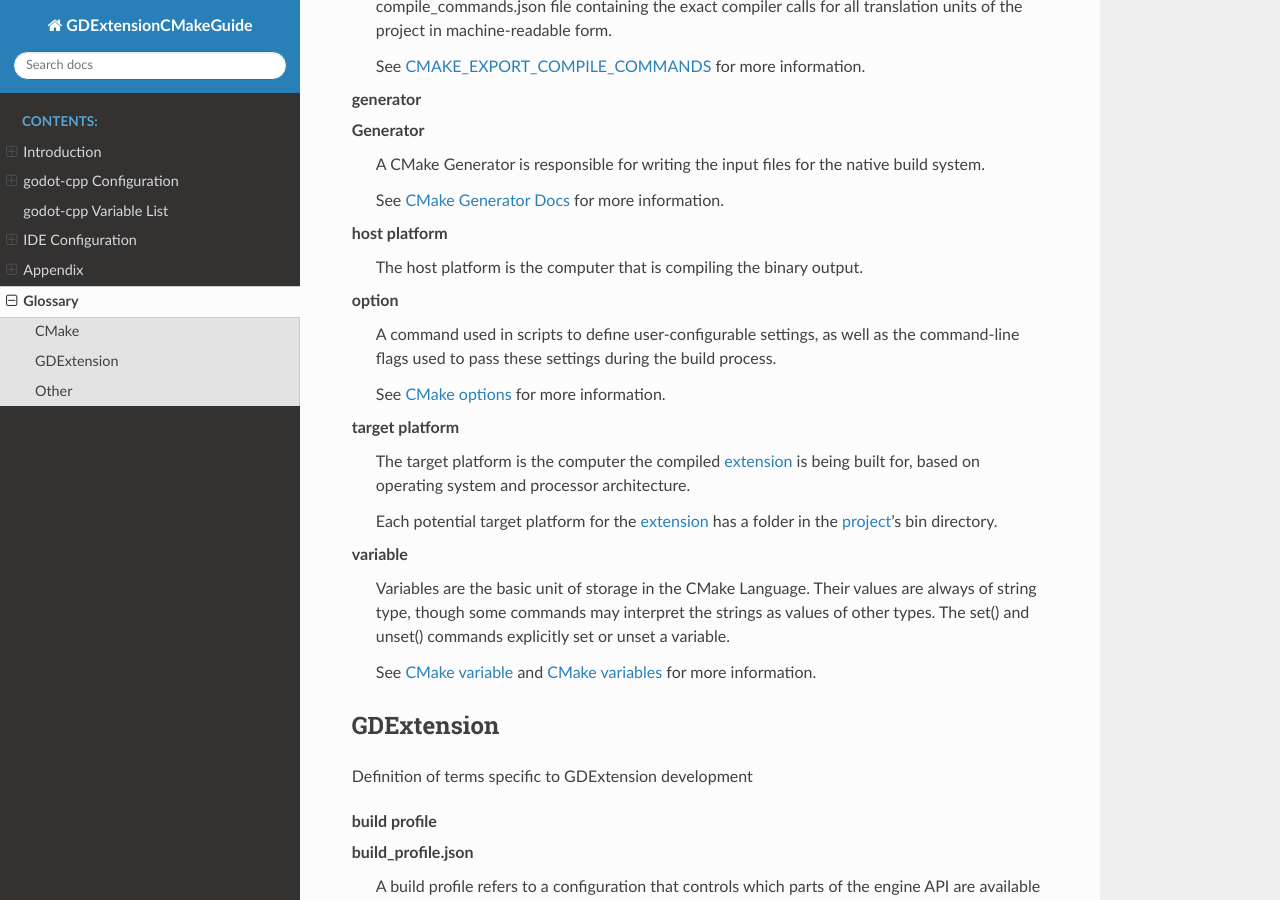
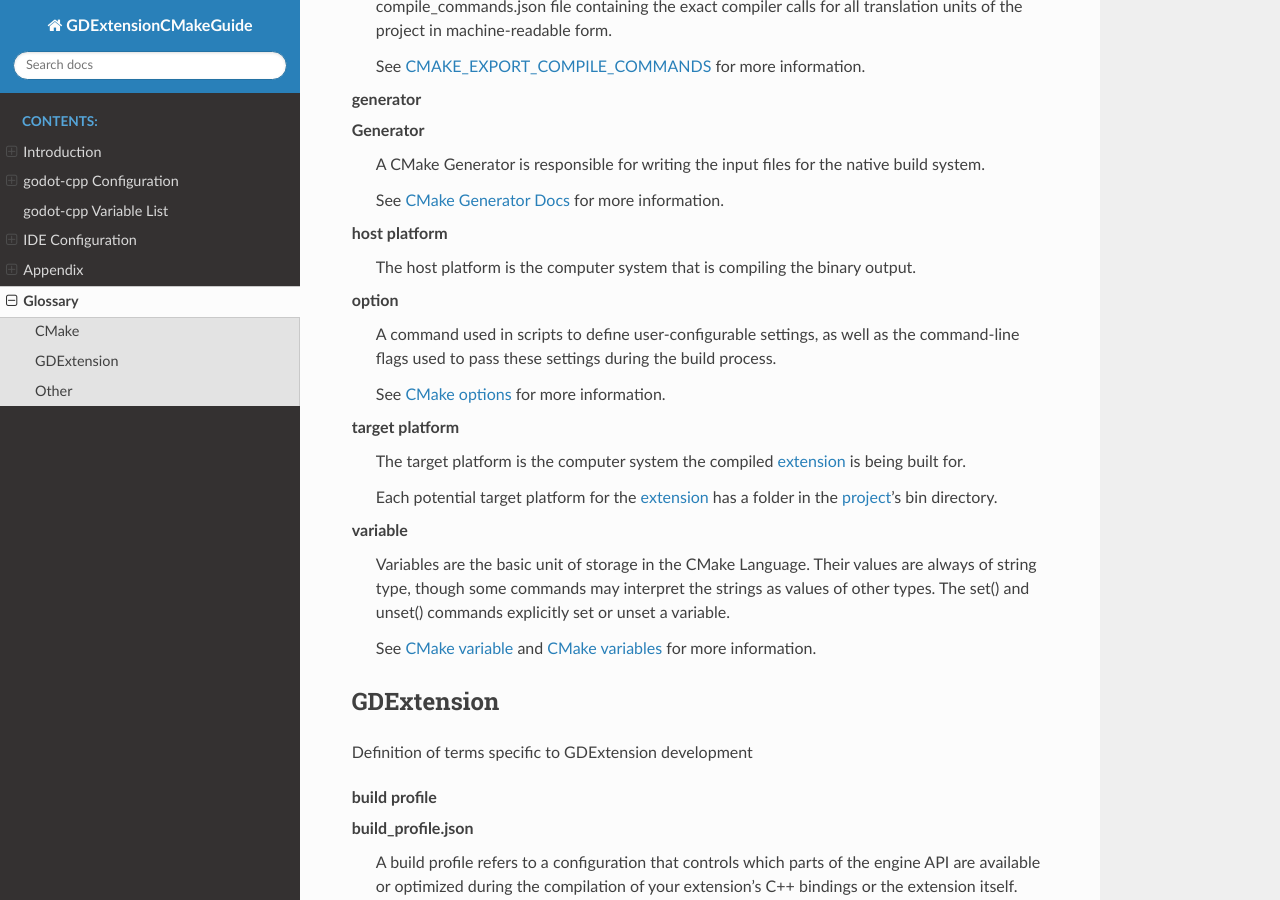
Before and after one commit to silenuz/GDExtension_CMake, a Sphinx documentation site: the page built from docs/source/glossary.rst, in a window 1280 px wide and 900 px high, scrolled down 664 px. Built offline with Sphinx 7.4.7 and the Read the Docs theme 3.1.0, drawn with Linux system fonts in a browser that asks for light colours.

Commit message:
more glossary edits

```diff
--- a/docs/source/glossary.rst
+++ b/docs/source/glossary.rst
@@ -47,13 +47,12 @@ Definition of terms used in regards to the CMake build system.
        See `CMAKE_BINARY_DIR`_ for more information.
 
    target platform
-       The target platform is the computer the compiled :term:`extension` is being built for, based on operating system
-       and processor architecture.
+       The target platform is the computer system the compiled :term:`extension` is being built for.
 
        Each potential target platform for the :term:`extension` has a folder in the :term:`project`'s bin directory.
 
    host platform
-       The host platform is the computer that is compiling the binary output.
+       The host platform is the computer system that is compiling the binary output.
 
 GDExtension
 ===========
```
